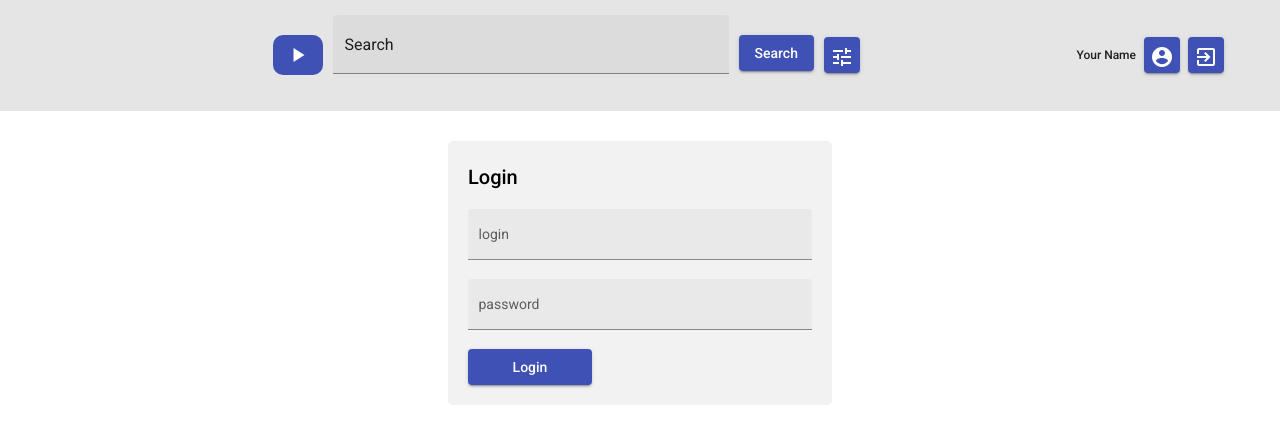
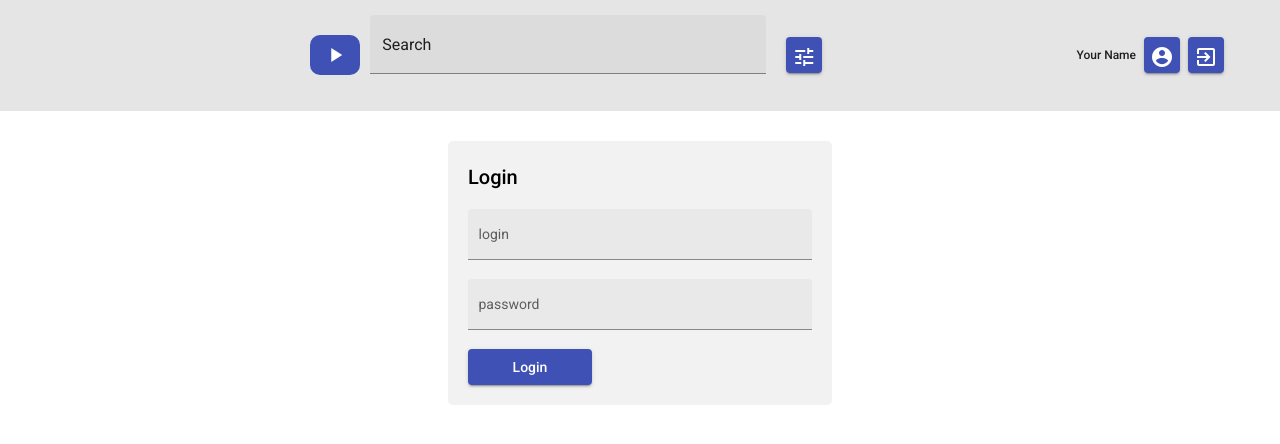
Before and after one commit to ElenaPogodaeva/youtube-client, an Angular app in the folder youtube-client/: page /auth/sign-in in a window 1280 px wide. Shown: the top 444 px of the page. Built offline with nearby package versions, Linux system fonts and the light colour scheme.

Commit message:
feat: handle user input

```diff
--- a/youtube-client/src/app/core/components/header/header.component.html
+++ b/youtube-client/src/app/core/components/header/header.component.html
@@ -5,15 +5,10 @@
       <div mat-raised-button color="primary" class="logo">
         <mat-icon class="logo-icon">play_arrow</mat-icon>
       </div>
-      <form class="search-form" (ngSubmit)="searchVideos()">
-        <mat-form-field appearance="fill" class="search-field">
-          <mat-label>Search</mat-label>
-          <input type="search" [(ngModel)]="searchTerm" (keyup.enter)="searchVideos()" matInput class="search-input" name="search">
-        </mat-form-field>
-        <button type="submit" mat-raised-button color="primary" class="search-btn">
-          Search
-        </button>
-      </form>
+      <mat-form-field appearance="fill" class="search-field">
+        <mat-label>Search</mat-label>
+        <input #input type="search" matInput class="search-input" name="search">
+      </mat-form-field>
       <button mat-raised-button color="primary" class="icon-btn" (click)="toggleFilters()">
         <mat-icon>tune</mat-icon>
       </button>
--- a/youtube-client/src/app/core/components/header/header.component.ts
+++ b/youtube-client/src/app/core/components/header/header.component.ts
@@ -1,4 +1,5 @@
-import { Component } from '@angular/core';
+import { Component, ElementRef, EventEmitter, Output, ViewChild } from '@angular/core';
+import { debounceTime, distinctUntilChanged, filter, fromEvent, map } from 'rxjs';
 import { AuthService } from '../../../auth/services/auth.service';
 import { YoutubeService } from '../../../youtube/services/youtube.service';
 
@@ -10,13 +11,11 @@ import { YoutubeService } from '../../../youtube/services/youtube.service';
 export class HeaderComponent {
   searchTerm: string = '';
 
+  @ViewChild('input') inputElement!: ElementRef<HTMLInputElement>;
+
+  @Output() search: EventEmitter<string> = new EventEmitter<string>();
+
   constructor(private youtubeService: YoutubeService, private authService: AuthService) {}
-
-  searchVideos() {
-    this.youtubeService.setSearchTerm(this.searchTerm);
-
-    this.youtubeService.search();
-  }
 
   toggleFilters() {
     this.youtubeService.toggleFilters();
@@ -25,4 +24,19 @@ export class HeaderComponent {
   logout() {
     this.authService.logout();
   }
+
+  ngAfterViewInit() {
+    fromEvent(this.inputElement.nativeElement, 'input')
+      .pipe(
+        map((e: Event) => {
+          return (e.target as HTMLInputElement).value;
+        }),
+        distinctUntilChanged(),
+        filter((value: string) => value.length > 3),
+        debounceTime(500),
+      )
+      .subscribe((value) => {
+        this.youtubeService.fetchVideos(value);
+      });
+  }
 }
--- a/youtube-client/src/app/youtube/services/youtube.service.ts
+++ b/youtube-client/src/app/youtube/services/youtube.service.ts
@@ -10,8 +10,6 @@ import { VideoResponseModel } from 'src/app/shared/models/video-response.model';
   providedIn: 'root',
 })
 export class YoutubeService {
-  searchItems: SearchItemModel[] = [];
-
   videos: VideoItemModel[] = [];
 
   filterState: boolean = false;
@@ -49,12 +47,6 @@ export class YoutubeService {
     this.searchTerm = searchTerm;
   }
 
-  search() {
-    if (this.searchTerm) {
-      //this.searchItems = responseMock.items;
-    }
-  }
-
   setSortOptions(sortField: string, sortReverse: boolean) {
     this.sortField = sortField;
     this.sortReverse = sortReverse;
```
